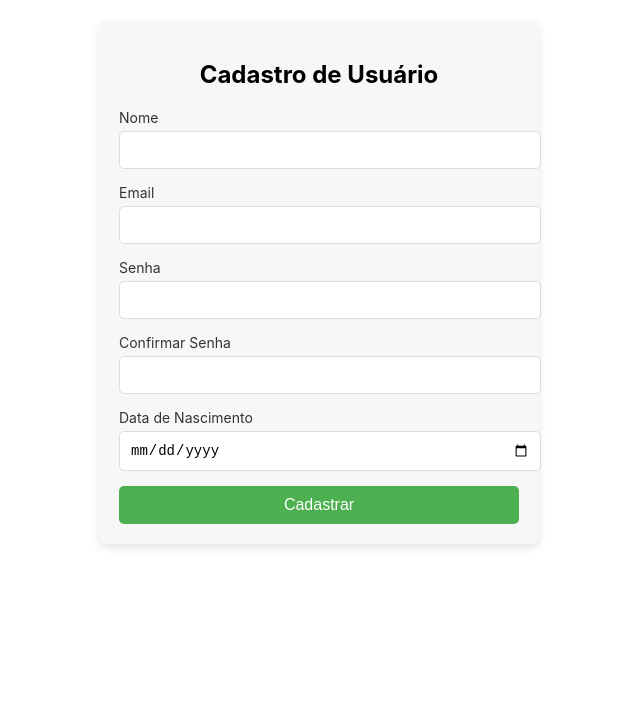
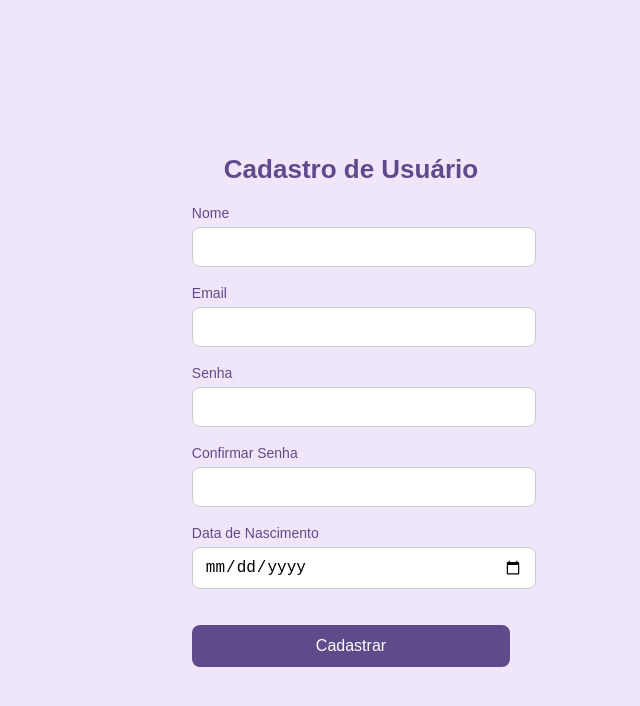
Before and after one commit to leolins77/Wolf, a React (Create React App) app: page / in a window 1280 px wide. Shown: the top 706 px of the page, without its empty margins (321-961 px from the left). Built offline with nearby package versions, Linux system fonts and the light colour scheme.

Commit message:
Atualizando layout da tela de CadastroUser

```diff
--- a/src/CadastroUser.css
+++ b/src/CadastroUser.css
@@ -1,64 +1,83 @@
-.cadastro-user {
-    max-width: 400px;
-    margin: 20px auto;
-    padding: 20px;
-    background-color: #f7f7f7;
-    border-radius: 8px;
-    box-shadow: 0 4px 8px rgba(0, 0, 0, 0.1);
+body {
+  margin: 0;
+  padding: 0;
+  font-family: 'Arial', sans-serif;
+  background-color: #efe6fa;
+  min-height: 100vh;
+  display: flex;
+  justify-content: center;
+  align-items: center;
 }
 
-  h2 {
+.cadastro-user {
+  background: transparent;
+  padding: 32px;
+  border-radius: 12px;
+  width: 100%;
+  max-width: 380px;
   text-align: center;
+}
+
+.cadastro-user h2 {
   margin-bottom: 20px;
+  font-size: 26px;
+  color: #5e4b8b;
+}
+
+form {
+  display: flex;
+  flex-direction: column;
 }
 
 .campo {
-    margin-bottom: 15px;
+  margin-bottom: 18px;
+  text-align: left;
 }
 
-  label {
+.campo label {
   font-size: 14px;
-    color: #333;
-    margin-bottom: 5px;
+  color: #5e4b8b;
+  margin-bottom: 6px;
   display: block;
 }
 
-  input[type="text"],
-  input[type="email"],
-  input[type="password"],
-  input[type="date"] {
+.campo input {
   width: 100%;
+  padding: 10px 12px;
+  border: 1px solid #ccc;
+  border-radius: 8px;
+  background-color: #ffffff;
+  font-size: 16px;
+}
+
+button[type="submit"] {
+  margin-top: 18px;
+  padding: 12px;
+  background-color: #5e4b8b;
+  color: #fff;
+  font-size: 16px;
+  border: none;
+  border-radius: 8px;
+  cursor: pointer;
+  transition: background-color 0.3s;
+}
+
+button[type="submit"]:hover {
+  background-color: #4a3a70;
+}
+
+.error {
+  background-color: #ffd2d2;
+  color: #d8000c;
   padding: 10px;
-    border-radius: 5px;
-    border: 1px solid #ddd;
+  border-radius: 8px;
+  margin-bottom: 16px;
   font-size: 14px;
 }
 
-  input[type="text"]:focus,
-  input[type="email"]:focus,
-  input[type="password"]:focus,
-  input[type="date"]:focus {
-    outline: none;
-    border-color: #4CAF50;
+@media (max-width: 480px) {
+  .cadastro-user {
+    padding: 24px;
+    max-width: 90%;
   }
-
-  button {
-    width: 100%;
-    padding: 10px;
-    background-color: #4CAF50;
-    color: white;
-    font-size: 16px;
-    border: none;
-    border-radius: 5px;
-    cursor: pointer;
 }
-
-  button:hover {
-    background-color: #45a049;
-  }
-
-  .error {
-    color: red;
-    text-align: center;
-    margin-bottom: 10px;
-  }
--- a/src/pages/CadastroUser/CadastroUser.css
+++ b/src/pages/CadastroUser/CadastroUser.css
@@ -1,64 +1,83 @@
-.cadastro-user {
-    max-width: 400px;
-    margin: 20px auto;
-    padding: 20px;
-    background-color: #f7f7f7;
-    border-radius: 8px;
-    box-shadow: 0 4px 8px rgba(0, 0, 0, 0.1);
+body {
+  margin: 0;
+  padding: 0;
+  font-family: 'Arial', sans-serif;
+  background-color: #efe6fa;
+  min-height: 100vh;
+  display: flex;
+  justify-content: center;
+  align-items: center;
 }
 
-  h2 {
+.cadastro-user {
+  background: transparent;
+  padding: 32px;
+  border-radius: 12px;
+  width: 100%;
+  max-width: 380px;
   text-align: center;
+}
+
+.cadastro-user h2 {
   margin-bottom: 20px;
+  font-size: 26px;
+  color: #5e4b8b;
+}
+
+form {
+  display: flex;
+  flex-direction: column;
 }
 
 .campo {
-    margin-bottom: 15px;
+  margin-bottom: 18px;
+  text-align: left;
 }
 
-  label {
+.campo label {
   font-size: 14px;
-    color: #333;
-    margin-bottom: 5px;
+  color: #5e4b8b;
+  margin-bottom: 6px;
   display: block;
 }
 
-  input[type="text"],
-  input[type="email"],
-  input[type="password"],
-  input[type="date"] {
+.campo input {
   width: 100%;
+  padding: 10px 12px;
+  border: 1px solid #ccc;
+  border-radius: 8px;
+  background-color: #ffffff;
+  font-size: 16px;
+}
+
+button[type="submit"] {
+  margin-top: 18px;
+  padding: 12px;
+  background-color: #5e4b8b;
+  color: #fff;
+  font-size: 16px;
+  border: none;
+  border-radius: 8px;
+  cursor: pointer;
+  transition: background-color 0.3s;
+}
+
+button[type="submit"]:hover {
+  background-color: #4a3a70;
+}
+
+.error {
+  background-color: #ffd2d2;
+  color: #d8000c;
   padding: 10px;
-    border-radius: 5px;
-    border: 1px solid #ddd;
+  border-radius: 8px;
+  margin-bottom: 16px;
   font-size: 14px;
 }
 
-  input[type="text"]:focus,
-  input[type="email"]:focus,
-  input[type="password"]:focus,
-  input[type="date"]:focus {
-    outline: none;
-    border-color: #4CAF50;
+@media (max-width: 480px) {
+  .cadastro-user {
+    padding: 24px;
+    max-width: 90%;
   }
-
-  button {
-    width: 100%;
-    padding: 10px;
-    background-color: #4CAF50;
-    color: white;
-    font-size: 16px;
-    border: none;
-    border-radius: 5px;
-    cursor: pointer;
 }
-
-  button:hover {
-    background-color: #45a049;
-  }
-
-  .error {
-    color: red;
-    text-align: center;
-    margin-bottom: 10px;
-  }
```
Lines whose indentation alone changed are shown as unchanged.
